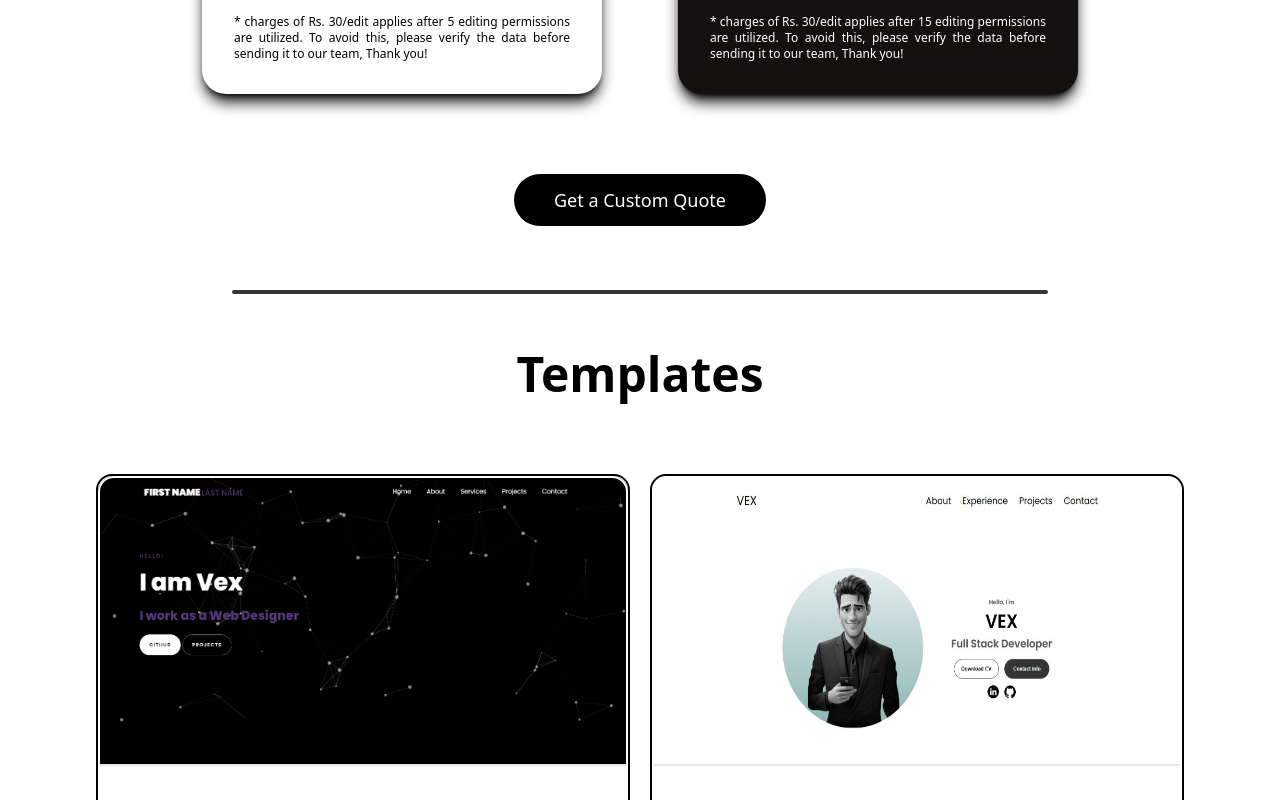
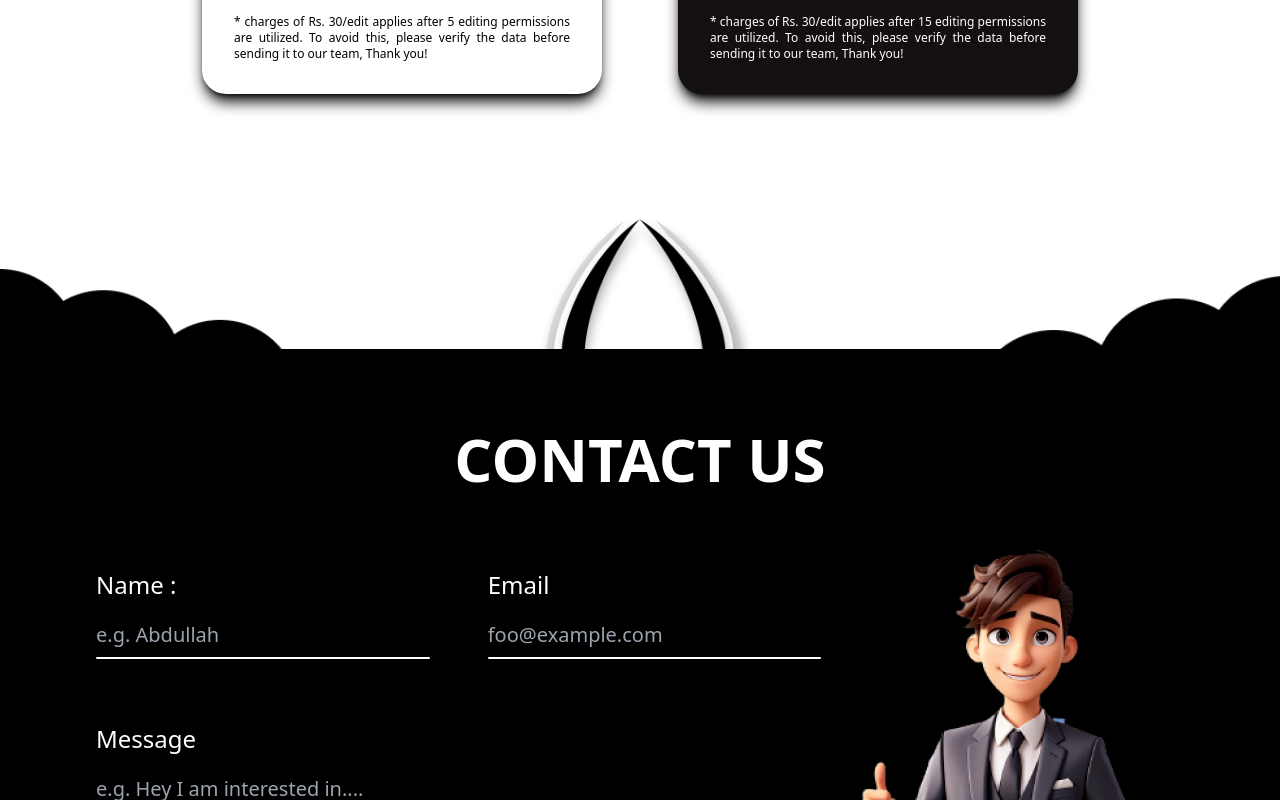
Before and after one commit to Vex-Co/vex-web, a React (Create React App) app: page /#/ in a window 1280 px wide. Shown: the part 1200-2000 px from the top of the page. Built offline with nearby package versions, Linux system fonts and the light colour scheme.

Commit message:
fix: remove the child component templatesection

```diff
--- a/src/components/Home.js
+++ b/src/components/Home.js
@@ -9,7 +9,6 @@ const Home = (props) => {
     <div>
       <HeroSection/>
       <PricingSection/>
-      <TemplateSection/>
       <ContactUs/>
 
     </div>
```
